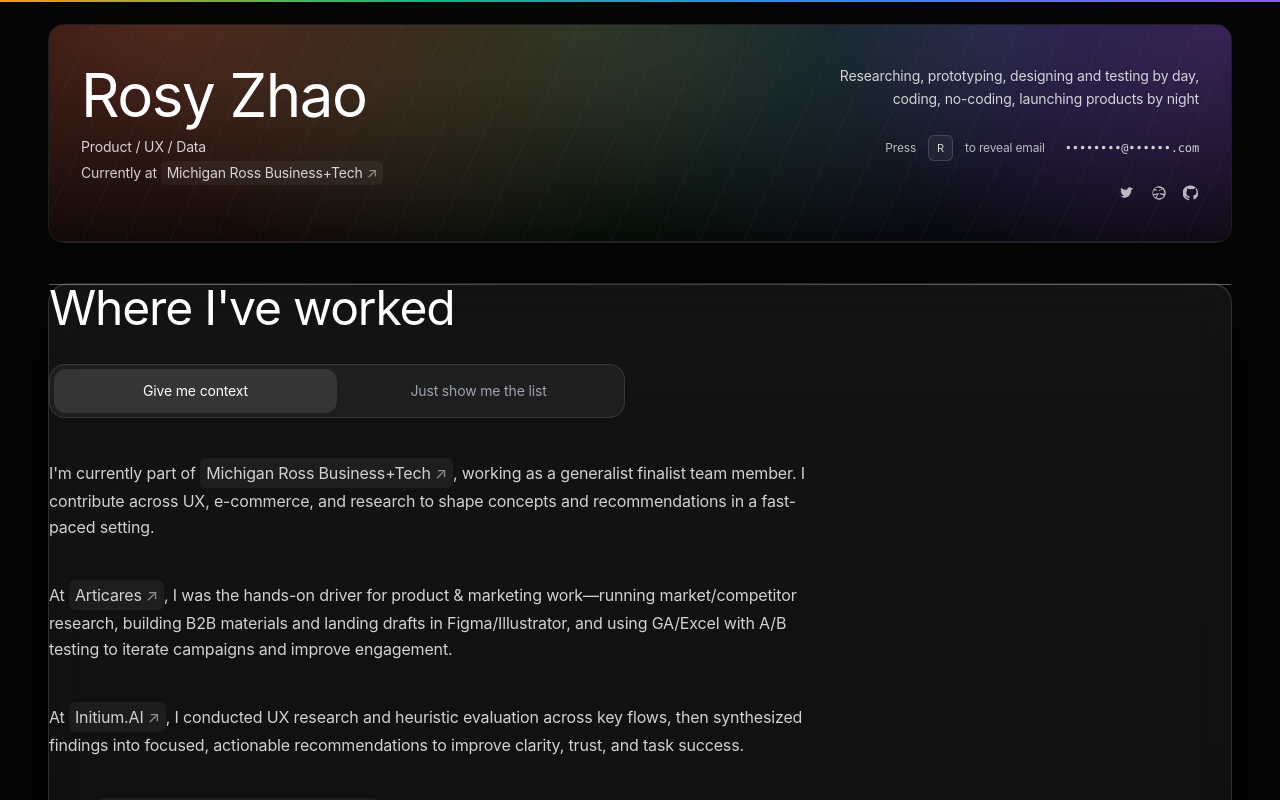
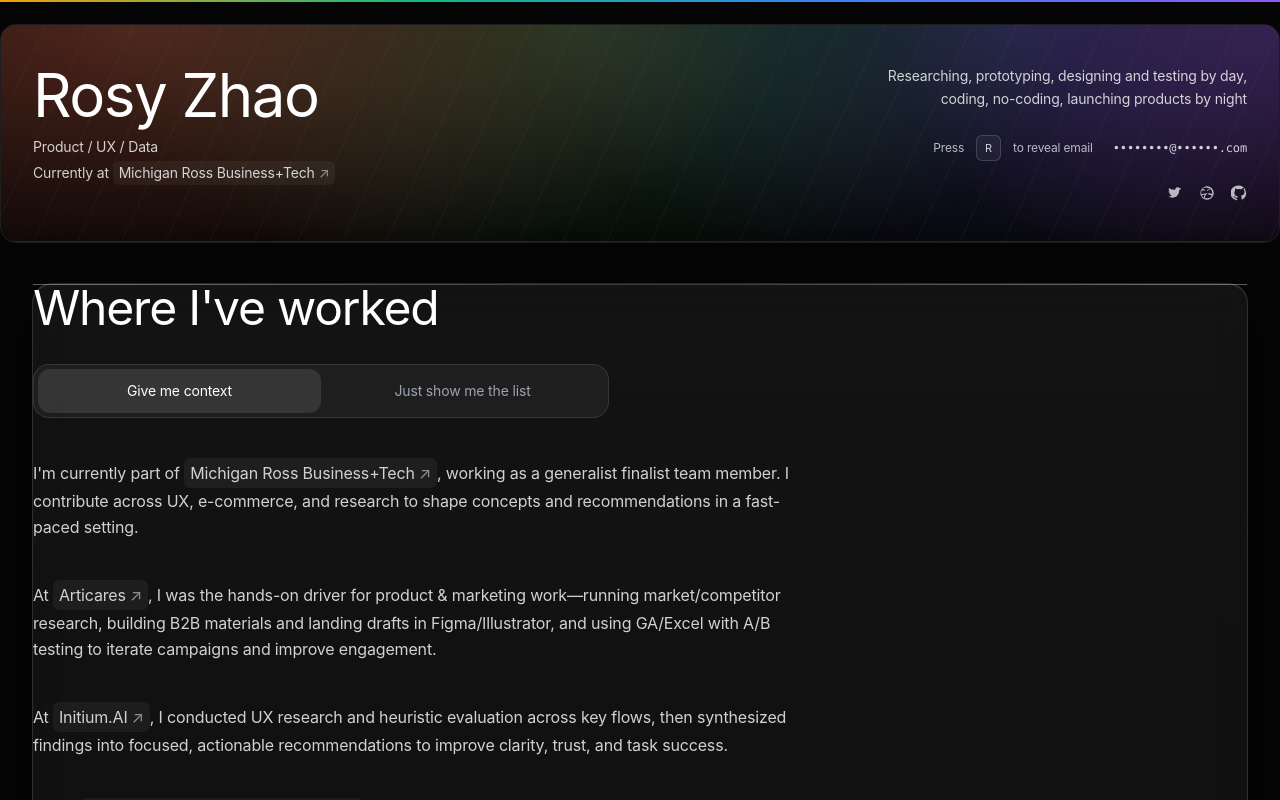
Before and after one commit to zhsirong/create-react-app-my-portfolio, a Next.js app: page /create-react-app-my-portfolio/about in a window 1280 px wide. Shown: the top 800 px of the page. Built offline with nearby package versions, Linux system fonts and the light colour scheme.

Commit message:
Refactor layout and improve readability in about.tsx

```diff
--- a/pages/about.tsx
+++ b/pages/about.tsx
@@ -295,17 +295,15 @@
     <div className="w-full mb-32">
       <div className="top-gradient-bar" />
 
-      {/* Header：保留全宽 */}
-      <div className="px-6 md:px-12">
+      {/* ✅ Header：全屏铺满（不要 px 包裹） */}
+      <div className="w-full">
         <Header />
       </div>
 
-      {/* Header 之外：毛玻璃容器（左对齐，宽度自适应屏幕） */}
-      <div className="px-6 md:px-12 mt-10">
+      {/* ✅ Header 之外：红圈容器（两侧圆角 + 仅顶部线 + 无底部边框） */}
+      <div className="w-full mt-10 px-4 md:px-8">
         <div className="glass-panel glass-panel-topline">
-          {/* 左对齐主内容：不要 mx-auto，直接用 max-w + 留白 */}
-          <div className="max-w-5xl">
-            {/* Where I've worked */}
+          <div className="glass-panel-inner">
             <section className="mb-24">
               <h2 className="text-4xl md:text-5xl tracking-tight">Where I&apos;ve worked</h2>
 
@@ -313,7 +311,6 @@
 
               {mode === 'context' ? <ContextView items={experiences} /> : <ListView items={experiences} />}
 
-              {/* Available for projects：白字 + 白色发光描边 */}
               <div className="mt-12 inline-flex items-center gap-4 px-6 py-4 rounded-full text-white neon-pill bg-white/5 backdrop-blur-md">
                 <span className="h-2 w-2 rounded-full neon-dot" />
                 <span className="text-4xl md:text-5xl leading-none font-serif tracking-tight">
@@ -322,15 +319,12 @@
               </div>
             </section>
 
-            {/* Skills */}
             <section className="mb-20">
               <h2 className="text-lg mb-8">Skills & capabilities</h2>
               <div className="border-t border-white/10 pt-8 space-y-10">
                 {skillGroups.map((group) => (
                   <div key={group.title}>
-                    <h3 className="text-xs uppercase tracking-widest text-gray-500 mb-4">
-                      {group.title}
-                    </h3>
+                    <h3 className="text-xs uppercase tracking-widest text-gray-500 mb-4">{group.title}</h3>
                     <SkillPills skills={group.skills} />
                   </div>
                 ))}
```
